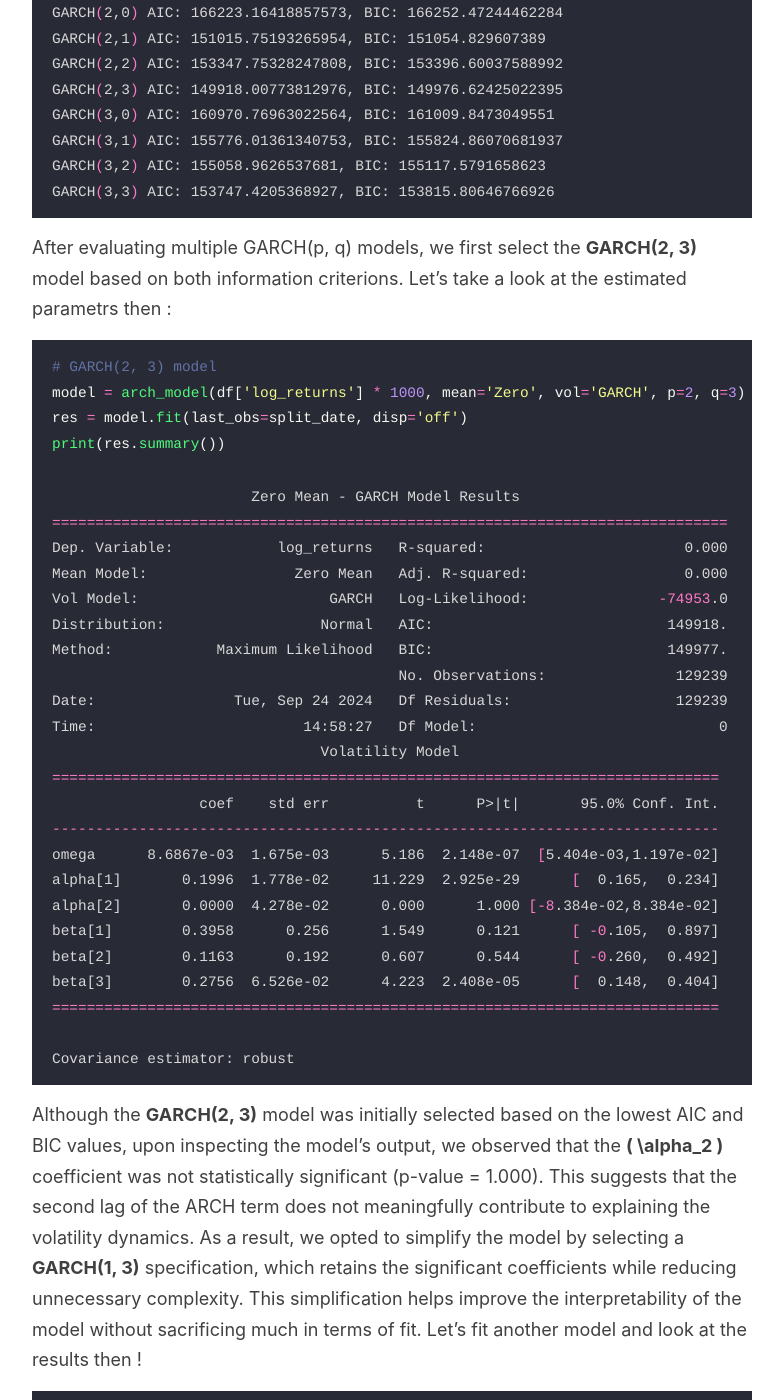
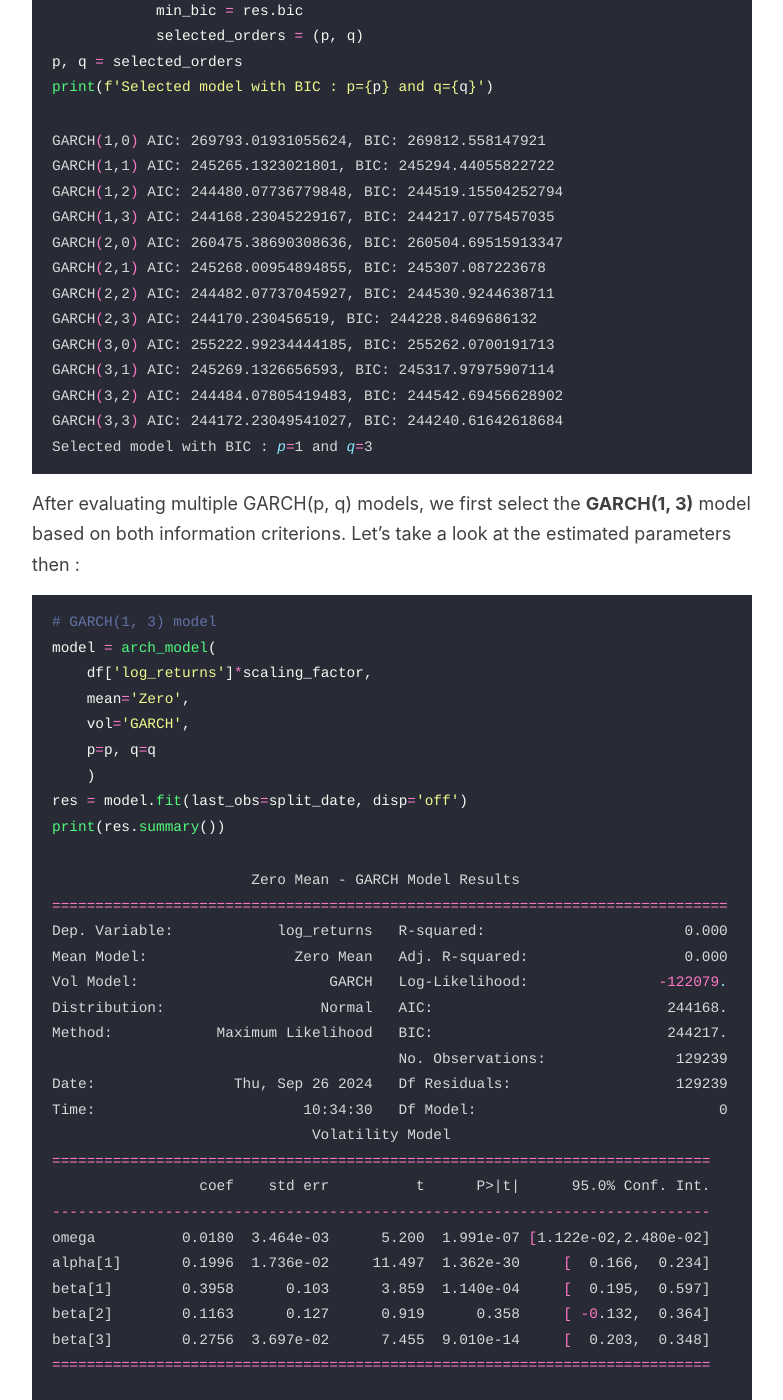
Before and after one commit to Zaltarba/blog, a Jekyll site: the page built from _posts/2024-09-23-BitcoinVolatility-2.md, in a window 1280 px wide and 1400 px high, scrolled down 10372 px. Shown: the whole window, without its empty margins (248-1031 px from the left). Built offline with Jekyll 4.4.1, drawn with Linux system fonts in a browser that asks for light colours; formulas are drawn with MathJax 3; some of the changed text lies outside the part shown.

Commit message:
Update 2024-09-23-BitcoinVolatility-2.md

````diff
--- a/_posts/2024-09-23-BitcoinVolatility-2.md
+++ b/_posts/2024-09-23-BitcoinVolatility-2.md
@@ -260,7 +260,11 @@ For example, if a stock rises by 10% every day for ten days, the standard deviat
 
 ```python
 from arch import arch_model
-scaling_factor = 1000
+
+scaling_factor = 60*24 # We get daily returns
+min_bic = 1e10
+selected_orders = (0, 0)
+
 for p in range(1, 4):
     for q in range(0, 4):
         # GARCH(p,q) model
@@ -272,27 +276,38 @@ for p in range(1, 4):
             )
         res = model.fit(disp='off', last_obs=split_date,)
         print(f'GARCH({p},{q}) AIC: {res.aic}, BIC: {res.bic}')
+        if res.bic < min_bic:
+            min_bic = res.bic
+            selected_orders = (p, q)
+p, q = selected_orders
+print(f'Selected model with BIC : p={p} and q={q}')
 ```
 ```bash
-GARCH(1,0) AIC: 175540.79659658077, BIC: 175560.3354339455
-GARCH(1,1) AIC: 151662.94092316425, BIC: 151692.24917921136
-GARCH(1,2) AIC: 150227.85465395244, BIC: 150266.9323286819
-GARCH(1,3) AIC: 150746.29683750868, BIC: 150795.14393092052
-GARCH(2,0) AIC: 166223.16418857573, BIC: 166252.47244462284
-GARCH(2,1) AIC: 151015.75193265954, BIC: 151054.829607389
-GARCH(2,2) AIC: 153347.75328247808, BIC: 153396.60037588992
-GARCH(2,3) AIC: 149918.00773812976, BIC: 149976.62425022395
-GARCH(3,0) AIC: 160970.76963022564, BIC: 161009.8473049551
-GARCH(3,1) AIC: 155776.01361340753, BIC: 155824.86070681937
-GARCH(3,2) AIC: 155058.9626537681, BIC: 155117.5791658623
-GARCH(3,3) AIC: 153747.4205368927, BIC: 153815.80646766926
+GARCH(1,0) AIC: 269793.01931055624, BIC: 269812.558147921
+GARCH(1,1) AIC: 245265.1323021801, BIC: 245294.44055822722
+GARCH(1,2) AIC: 244480.07736779848, BIC: 244519.15504252794
+GARCH(1,3) AIC: 244168.23045229167, BIC: 244217.0775457035
+GARCH(2,0) AIC: 260475.38690308636, BIC: 260504.69515913347
+GARCH(2,1) AIC: 245268.00954894855, BIC: 245307.087223678
+GARCH(2,2) AIC: 244482.07737045927, BIC: 244530.9244638711
+GARCH(2,3) AIC: 244170.230456519, BIC: 244228.8469686132
+GARCH(3,0) AIC: 255222.99234444185, BIC: 255262.0700191713
+GARCH(3,1) AIC: 245269.1326656593, BIC: 245317.97975907114
+GARCH(3,2) AIC: 244484.07805419483, BIC: 244542.69456628902
+GARCH(3,3) AIC: 244172.23049541027, BIC: 244240.61642618684
+Selected model with BIC : p=1 and q=3
 ```
 
-After evaluating multiple GARCH(p, q) models, we first select the **GARCH(2, 3)** model based on both information criterions. Let's take a look at the estimated parametrs then :
+After evaluating multiple GARCH(p, q) models, we first select the **GARCH(1, 3)** model based on both information criterions. Let's take a look at the estimated parameters then :
 
 ```python
-# GARCH(2, 3) model
-model = arch_model(df['log_returns'] * 1000, mean='Zero', vol='GARCH', p=2, q=3)
+# GARCH(1, 3) model
+model = arch_model(
+    df['log_returns']*scaling_factor,
+    mean='Zero',
+    vol='GARCH',
+    p=p, q=q
+    )
 res = model.fit(last_obs=split_date, disp='off')
 print(res.summary())
 ```
@@ -301,55 +316,21 @@ print(res.summary())
 ==============================================================================
 Dep. Variable:            log_returns   R-squared:                       0.000
 Mean Model:                 Zero Mean   Adj. R-squared:                  0.000
-Vol Model:                      GARCH   Log-Likelihood:               -74953.0
-Distribution:                  Normal   AIC:                           149918.
-Method:            Maximum Likelihood   BIC:                           149977.
+Vol Model:                      GARCH   Log-Likelihood:               -122079.
+Distribution:                  Normal   AIC:                           244168.
+Method:            Maximum Likelihood   BIC:                           244217.
                                         No. Observations:               129239
-Date:                Tue, Sep 24 2024   Df Residuals:                   129239
-Time:                        14:58:27   Df Model:                            0
-                               Volatility Model
-=============================================================================
-                 coef    std err          t      P>|t|       95.0% Conf. Int.
------------------------------------------------------------------------------
-omega      8.6867e-03  1.675e-03      5.186  2.148e-07  [5.404e-03,1.197e-02]
-alpha[1]       0.1996  1.778e-02     11.229  2.925e-29      [  0.165,  0.234]
-alpha[2]       0.0000  4.278e-02      0.000      1.000 [-8.384e-02,8.384e-02]
-beta[1]        0.3958      0.256      1.549      0.121      [ -0.105,  0.897]
-beta[2]        0.1163      0.192      0.607      0.544      [ -0.260,  0.492]
-beta[3]        0.2756  6.526e-02      4.223  2.408e-05      [  0.148,  0.404]
-=============================================================================
-
-Covariance estimator: robust
-```
-
-Although the **GARCH(2, 3)** model was initially selected based on the lowest AIC and BIC values, upon inspecting the model's output, we observed that the **\( \alpha_2 \)** coefficient was not statistically significant (p-value = 1.000). This suggests that the second lag of the ARCH term does not meaningfully contribute to explaining the volatility dynamics. As a result, we opted to simplify the model by selecting a **GARCH(1, 3)** specification, which retains the significant coefficients while reducing unnecessary complexity. This simplification helps improve the interpretability of the model without sacrificing much in terms of fit. Let's fit another model and look at the results then !
-
-```python
-# GARCH(1, 3) model
-model = arch_model(df['log_returns'] * scaling_factor, mean='Zero', vol='GARCH', p=1, q=3)
-res = model.fit(last_obs=split_date, disp='off')
-print(res.summary())
-```
-```bash
-                       Zero Mean - GARCH Model Results
-==============================================================================
-Dep. Variable:            log_returns   R-squared:                       0.000
-Mean Model:                 Zero Mean   Adj. R-squared:                  0.000
-Vol Model:                      GARCH   Log-Likelihood:               -75368.1
-Distribution:                  Normal   AIC:                           150746.
-Method:            Maximum Likelihood   BIC:                           150795.
-                                        No. Observations:               129239
-Date:                Wed, Sep 25 2024   Df Residuals:                   129239
-Time:                        10:49:40   Df Model:                            0
+Date:                Thu, Sep 26 2024   Df Residuals:                   129239
+Time:                        10:34:30   Df Model:                            0
                               Volatility Model
 ============================================================================
                  coef    std err          t      P>|t|      95.0% Conf. Int.
 ----------------------------------------------------------------------------
-omega      6.7208e-03  1.180e-03      5.694  1.239e-08 [4.408e-03,9.034e-03]
-alpha[1]       0.2000  1.258e-02     15.903  6.074e-57     [  0.175,  0.225]
-beta[1]        0.2600  4.694e-02      5.539  3.037e-08     [  0.168,  0.352]
-beta[2]        0.2600  7.132e-02      3.645  2.671e-04     [  0.120,  0.400]
-beta[3]        0.2600  3.244e-02      8.014  1.111e-15     [  0.196,  0.324]
+omega          0.0180  3.464e-03      5.200  1.991e-07 [1.122e-02,2.480e-02]
+alpha[1]       0.1996  1.736e-02     11.497  1.362e-30     [  0.166,  0.234]
+beta[1]        0.3958      0.103      3.859  1.140e-04     [  0.195,  0.597]
+beta[2]        0.1163      0.127      0.919      0.358     [ -0.132,  0.364]
+beta[3]        0.2756  3.697e-02      7.455  9.010e-14     [  0.203,  0.348]
 ============================================================================
 
 Covariance estimator: robust
````
